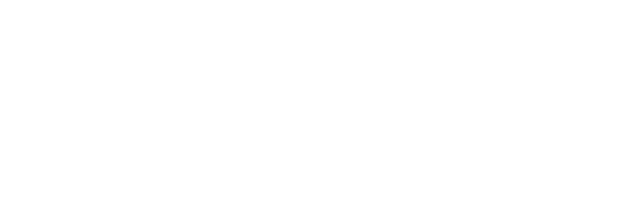
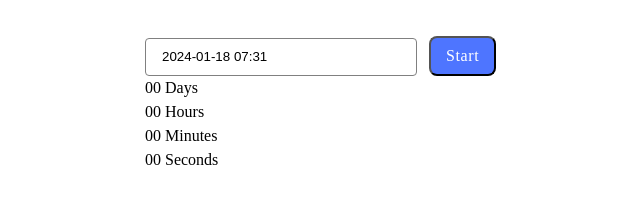
Before and after one commit to Irina-Piskokha/goit-js-hw-10, a website built with Vite: page src/1-timer.html in a window 1280 px wide. Shown: the whole page, without its empty margins (11-651 px from the left). Built offline with nearby package versions, Linux system fonts and the light colour scheme.

Commit message:
added start timer

```diff
--- a/package.json
+++ b/package.json
@@ -9,12 +9,13 @@
     "preview": "vite preview"
   },
   "devDependencies": {
-    "vite": "^4.0.5",
-    "glob": "^8.1.0"
+    "glob": "^8.1.0",
+    "vite": "^4.0.5"
   },
   "author": "Alexander Repeta <alexander.repeta@gmail.com>",
   "license": "ISC",
   "dependencies": {
+    "flatpickr": "^4.6.13",
     "vite-plugin-full-reload": "^1.0.5",
     "vite-plugin-html-inject": "^1.0.1"
   }
--- a/src/1-timer.html
+++ b/src/1-timer.html
@@ -8,6 +8,27 @@
     <link rel="stylesheet" href="./css/1-timer.css" />
   </head>
   <body>
+    <input type="text" id="datetime-picker" />
+    <button type="button" data-start>Start</button>
+
+    <div class="timer">
+      <div class="field">
+        <span class="value" data-days>00</span>
+        <span class="label">Days</span>
+      </div>
+      <div class="field">
+        <span class="value" data-hours>00</span>
+        <span class="label">Hours</span>
+      </div>
+      <div class="field">
+        <span class="value" data-minutes>00</span>
+        <span class="label">Minutes</span>
+      </div>
+      <div class="field">
+        <span class="value" data-seconds>00</span>
+        <span class="label">Seconds</span>
+      </div>
+    </div>
     <script type="module" src="./js/1-timer.js"></script>
   </body>
 </html>
--- a/src/css/1-timer.css
+++ b/src/css/1-timer.css
@@ -0,0 +1,47 @@
+body {
+  margin: 36px 156px;
+  font-family: Montserrat;
+  font-size: 16px;
+  font-style: normal;
+  font-weight: 400;
+  line-height: 1.5;
+}
+
+input {
+  width: 238px;
+  height: 20px;
+  border-radius: 4px;
+  border: 1px solid #808080;
+  padding: 8px 16px;
+  outline: none;
+}
+
+input:hover {
+  border-color: #000;
+}
+
+input:active {
+  border-color: #4e75ff;
+}
+
+button {
+  margin-left: 8px;
+  color: #fff;
+  padding: 6px 15px;
+  background: #4e75ff;
+  outline: none;
+  border-radius: 8px;
+  font-family: Montserrat;
+  font-size: 16px;
+  font-weight: 500;
+  line-height: 24px;
+  letter-spacing: 0.64px;
+}
+
+button:hover {
+  background-color: #6c8cff;
+}
+
+.flatpickr-monthDropdown-months {
+  font-family: Montserrat;
+}
--- a/src/js/1-timer.js
+++ b/src/js/1-timer.js
@@ -0,0 +1,16 @@
+import flatpickr from 'flatpickr';
+import 'flatpickr/dist/flatpickr.min.css';
+
+// let userSelectedDate = selectedDates[0];
+
+const options = {
+  enableTime: true,
+  time_24hr: true,
+  defaultDate: new Date(),
+  minuteIncrement: 1,
+  onClose(selectedDates) {
+    console.log(selectedDates[0]);
+  },
+};
+
+flatpickr('#datetime-picker', options);
```
Also changed, not shown: 1 other file.
